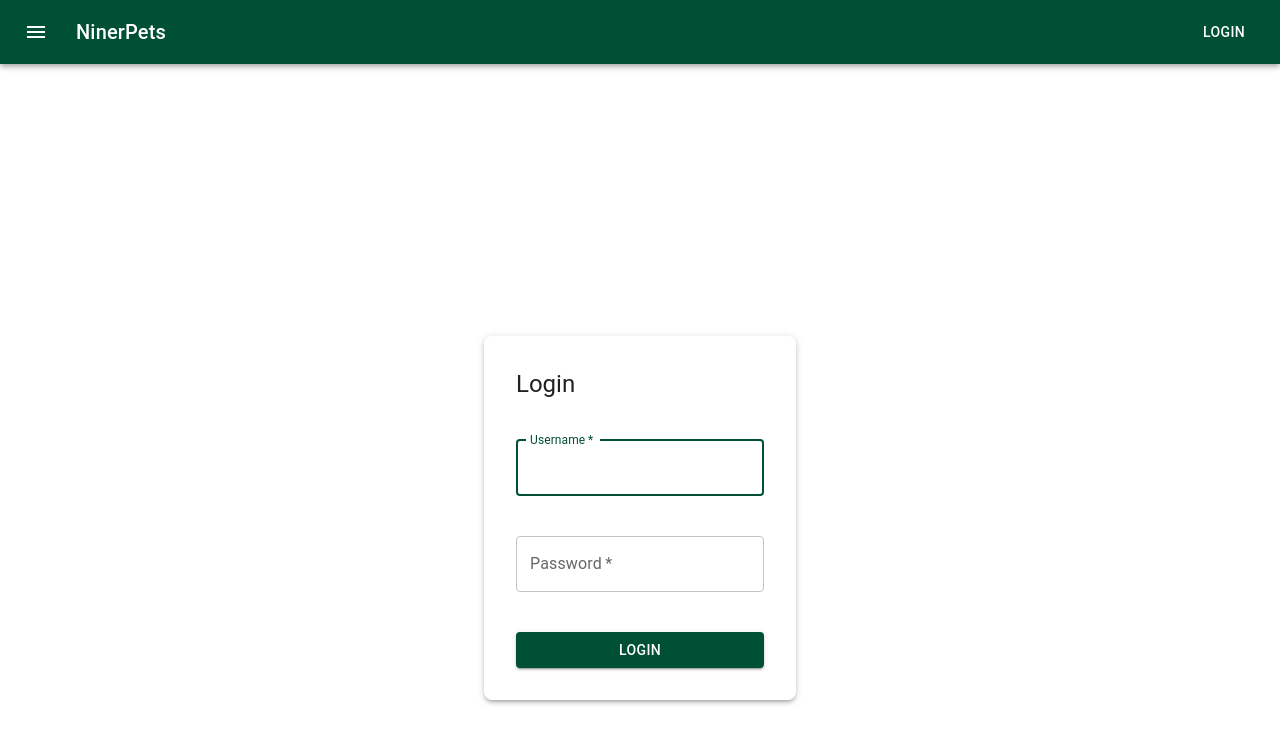
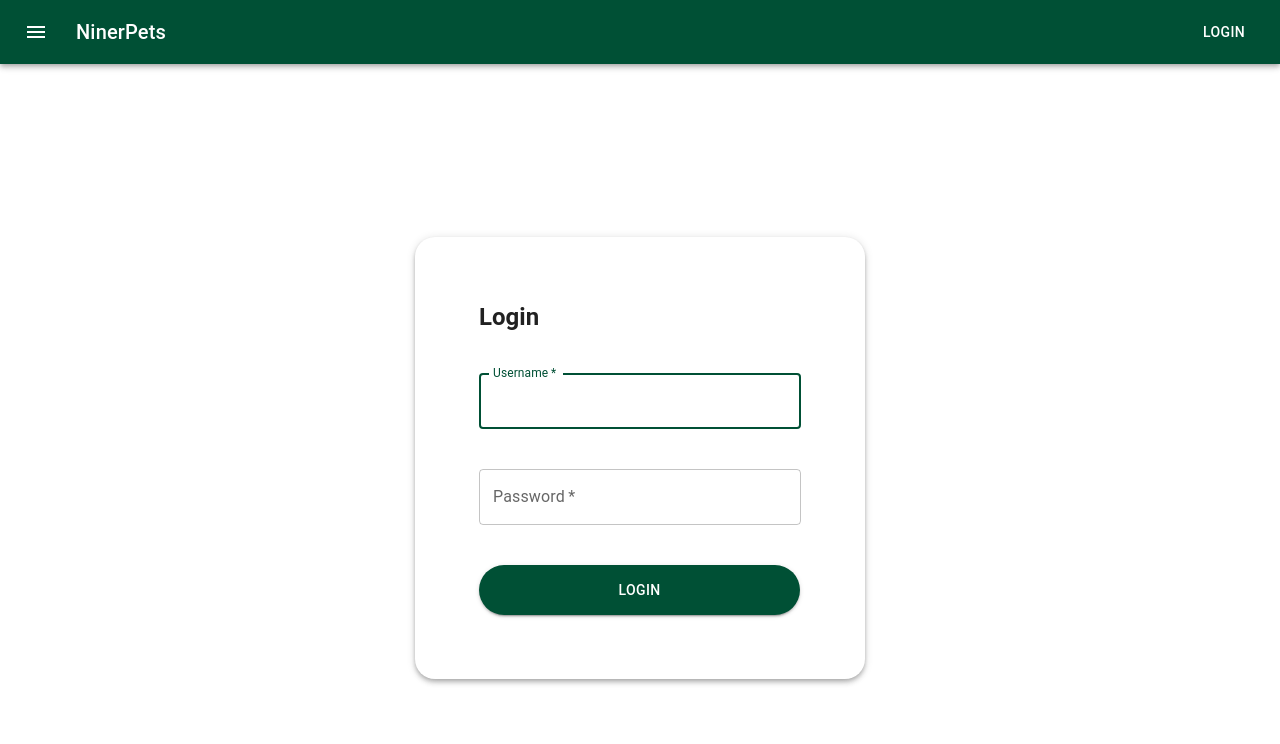
Before and after one commit to paul-mp/NinerPets, a React (Create React App) app in the folder niner-pets/: page /login in a window 1280 px wide. Shown: the top 744 px of the page. Built offline with nearby package versions, Linux system fonts and the light colour scheme.

Commit message:
adjusted the login page to look more according to the figma

```diff
--- a/niner-pets/src/Pages/Login.js
+++ b/niner-pets/src/Pages/Login.js
@@ -1,11 +1,18 @@
-import { Box, Button, Container, Paper, TextField, Typography } from '@mui/material';
-import React, { useState } from 'react';
-import { useNavigate } from 'react-router-dom';
+import {
+  Box,
+  Button,
+  Container,
+  Paper,
+  TextField,
+  Typography,
+} from "@mui/material";
+import React, { useState } from "react";
+import { useNavigate } from "react-router-dom";
 
 const LoginPage = ({ onLoginSuccess }) => {
-  const [username, setUsername] = useState('');
-  const [password, setPassword] = useState('');
-  const [errorMessage, setErrorMessage] = useState('');
+  const [username, setUsername] = useState("");
+  const [password, setPassword] = useState("");
+  const [errorMessage, setErrorMessage] = useState("");
 
   const navigate = useNavigate();
 
@@ -13,10 +20,10 @@ const LoginPage = ({ onLoginSuccess }) => {
     event.preventDefault();
 
     try {
-      const response = await fetch('http://127.0.0.1:5000/login', {
-        method: 'POST',
+      const response = await fetch("http://127.0.0.1:5000/login", {
+        method: "POST",
         headers: {
-          'Content-Type': 'application/json',
+          "Content-Type": "application/json",
         },
         body: JSON.stringify({ username, password }),
       });
@@ -25,32 +32,41 @@ const LoginPage = ({ onLoginSuccess }) => {
 
       if (response.ok) {
         // Login successful
-        setErrorMessage('');
+        setErrorMessage("");
         onLoginSuccess(); // Call the callback function to show the success message
-        navigate('/'); // Redirect to the home page
+        navigate("/"); // Redirect to the home page
       } else {
-        setErrorMessage(data.error || 'Login failed');
+        setErrorMessage(data.error || "Login failed");
       }
     } catch (error) {
-      console.error('Error:', error);
-      setErrorMessage('An error occurred during login');
+      console.error("Error:", error);
+      setErrorMessage("An error occurred during login");
     }
   };
 
   return (
     <Container
       component="main"
-      maxWidth="xs"
-      sx={{ display: 'flex', justifyContent: 'center', alignItems: 'center', height: '100vh' }}
+      maxWidth="sm"
+      sx={{
+        display: "flex",
+        justifyContent: "center",
+        alignItems: "center",
+        height: "85vh",
+      }}
     >
-      <Paper elevation={3} sx={{ padding: 4, borderRadius: 2 }}>
+      <Paper elevation={4} sx={{ padding: 8, borderRadius: 5, width: "450px" }}>
         <Typography component="h1" variant="h5" sx={{ marginBottom: 3 }}>
-          Login
+          <strong>Login</strong>
         </Typography>
 
         {errorMessage && <Typography color="error">{errorMessage}</Typography>}
 
-        <Box component="form" onSubmit={handleLogin} sx={{ display: 'flex', flexDirection: 'column', gap: 2 }}>
+        <Box
+          component="form"
+          onSubmit={handleLogin}
+          sx={{ display: "flex", flexDirection: "column", gap: 2 }}
+        >
           <TextField
             variant="outlined"
             margin="normal"
@@ -79,10 +95,16 @@ const LoginPage = ({ onLoginSuccess }) => {
           />
           <Button
             type="submit"
-            fullWidth
             variant="contained"
             color="primary"
-            sx={{ marginTop: 2, backgroundColor: '#005035', '&:hover': { backgroundColor: '#003f29' } }}
+            sx={{
+              marginTop: 2,
+              backgroundColor: "#005035",
+              "&:hover": { backgroundColor: "#003f29" },
+              borderRadius: "30px",
+              width: "321px",
+              height: "50px",
+            }}
           >
             Login
           </Button>
```
